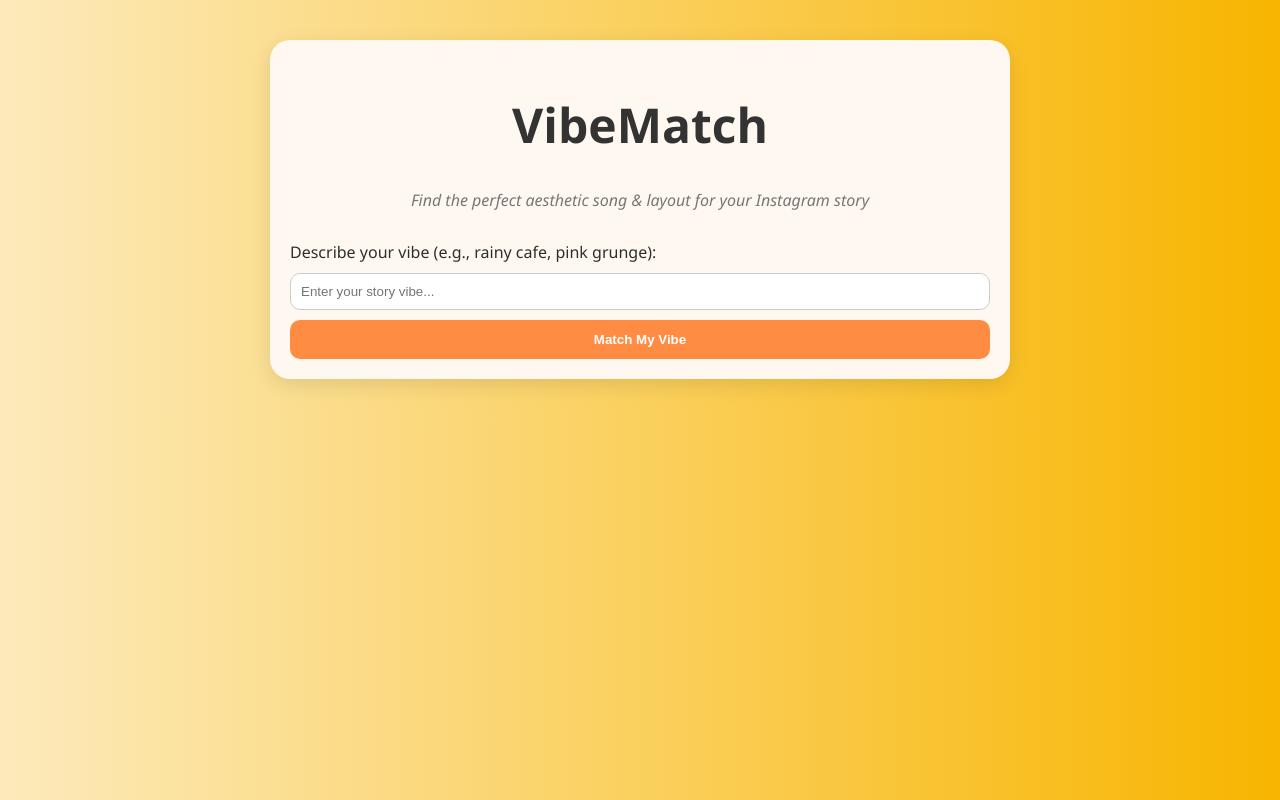
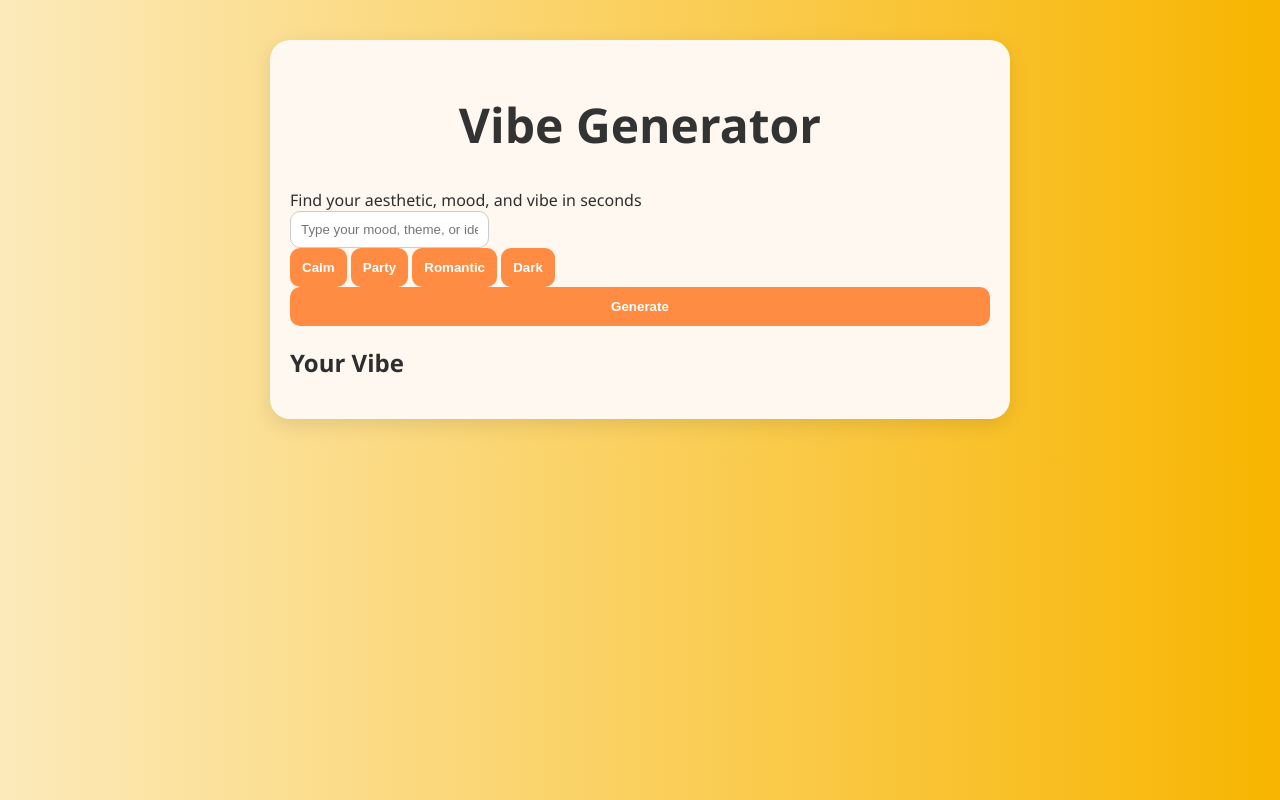
Before and after one commit to aphro-diet/vibematch, a plain HTML site: page index.html in a window 1280 px wide. Drawn offline with Linux system fonts and the light colour scheme.

Commit message:
Update index.html

```diff
--- a/index.html
+++ b/index.html
@@ -1,32 +1,42 @@
 <!DOCTYPE html>
 <html lang="en">
 <head>
-  <meta charset="UTF-8" />
-  <meta name="viewport" content="width=device-width, initial-scale=1.0" />
-  <title>VibeMatch – Aesthetic IG Vibes</title>
-  <link rel="stylesheet" href="style.css" />
+  <meta charset="UTF-8">
+  <meta name="viewport" content="width=device-width, initial-scale=1.0">
+  <title>Vibe Generator</title>
+  <link rel="stylesheet" href="style.css">
 </head>
 <body>
-  <div class="container">
-    <h1>VibeMatch</h1>
-    <p class="tagline">Find the perfect aesthetic song & layout for your Instagram story</p>
+  <div class="container wrapper">
+    <header>
+      <h1>Vibe Generator</h1>
+      <div class="subtitle">Find your aesthetic, mood, and vibe in seconds</div>
+    </header>
 
-    <div class="input-section">
-      <label for="vibeInput">Describe your vibe (e.g., rainy cafe, pink grunge):</label>
-      <input type="text" id="vibeInput" placeholder="Enter your story vibe..." />
-      <button onclick="getVibe()">Match My Vibe</button>
+    <!-- Upload or Input Section -->
+    <div class="upload-section">
+      <input type="text" id="inputText" placeholder="Type your mood, theme, or idea..." />
     </div>
 
-    <div class="result hidden" id="resultSection">
-      <h2>Your Vibe Results:</h2>
-      <p><strong>Recommended Songs:</strong></p>
-      <ul id="songList"></ul>
+    <!-- Vibe Buttons -->
+    <div class="vibe-selection">
+      <div class="vibe-buttons">
+        <button onclick="generateVibe('calm')">Calm</button>
+        <button onclick="generateVibe('party')">Party</button>
+        <button onclick="generateVibe('romantic')">Romantic</button>
+        <button onclick="generateVibe('dark')">Dark</button>
+      </div>
+    </div>
 
-      <p><strong>Story Layout Ideas:</strong></p>
-      <ul id="layoutList"></ul>
+    <!-- Submit Button -->
+    <div class="input-section">
+      <button onclick="processInput()">Generate</button>
+    </div>
 
-      <p><strong>Color Scheme:</strong></p>
-      <div id="colors" class="color-boxes"></div>
+    <!-- Results -->
+    <div class="results" id="results">
+      <h2>Your Vibe</h2>
+      <div class="card-container" id="cardContainer"></div>
     </div>
   </div>
 
```
